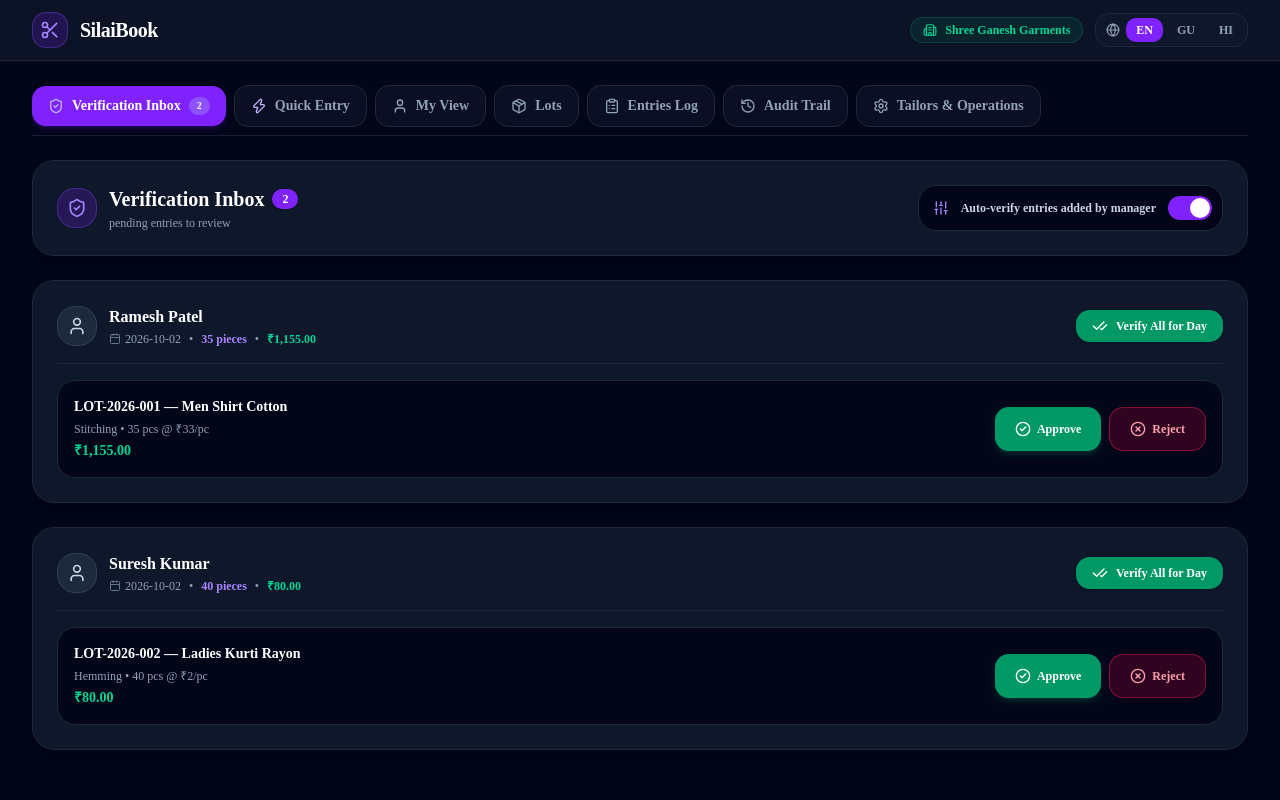
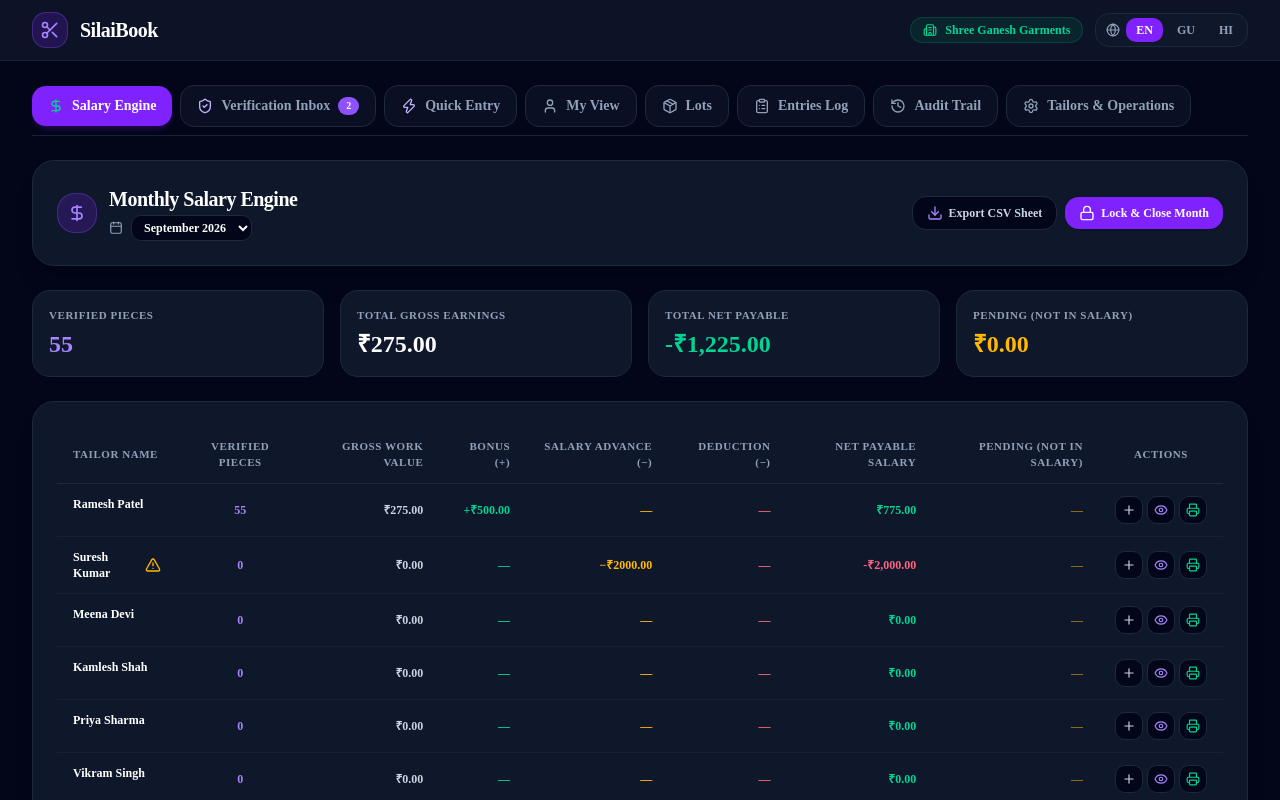
Before and after one commit to 1118A/SilaiBook, a Next.js app: page /en/dashboard in a window 1280 px wide. Shown: the top 800 px of the page. Built offline with nearby package versions, Linux system fonts and the light colour scheme.

Commit message:
feat: add localized layout, salary summary components, and salary engine unit tests

```diff
--- a/app/[locale]/dashboard/page.tsx
+++ b/app/[locale]/dashboard/page.tsx
@@ -15,6 +15,7 @@ import {
   Globe,
   ShieldCheck,
   History,
+  DollarSign,
 } from "lucide-react";
 import { usePayrollStore } from "@/lib/store/payroll-store";
 import { QuickEntryForm } from "@/components/entry/QuickEntryForm";
@@ -22,6 +23,7 @@ import { TailorEntryView } from "@/components/entry/TailorEntryView";
 import { EntryList } from "@/components/entry/EntryList";
 import { VerificationInbox } from "@/components/verification/VerificationInbox";
 import { AuditLogView } from "@/components/verification/AuditLogView";
+import { SalarySummaryTable } from "@/components/salary/SalarySummaryTable";
 import { LotManagement } from "@/components/lots/LotManagement";
 import { TailorManagement } from "@/components/management/TailorManagement";
 import { OperationManagement } from "@/components/management/OperationManagement";
@@ -36,10 +38,15 @@ export default function DashboardPage() {
     lots,
     operations,
     entries,
+    adjustments,
     auditLogs,
     autoVerifyManager,
     setAutoVerifyManager,
     lastEntry,
+    isMonthClosed,
+    closeMonth,
+    reopenMonth,
+    addAdjustment,
     getLotProgress,
     addEntry,
     verifyEntry,
@@ -53,7 +60,7 @@ export default function DashboardPage() {
     addOperation,
   } = usePayrollStore();
 
-  const [activeTab, setActiveTab] = useState<"quickEntry" | "verification" | "tailorView" | "entries" | "lots" | "audit" | "manage">("verification");
+  const [activeTab, setActiveTab] = useState<"salary" | "verification" | "quickEntry" | "tailorView" | "entries" | "lots" | "audit" | "manage">("salary");
   const [selectedTailorForView, setSelectedTailorForView] = useState<string>(tailors[0]?.id || "");
 
   const activeTailors = tailors.filter((t) => t.active);
@@ -104,6 +111,18 @@ export default function DashboardPage() {
       <main className="flex-1 max-w-7xl w-full mx-auto px-4 sm:px-8 py-6 space-y-6">
         {/* Navigation Tabs */}
         <div className="flex items-center gap-2 overflow-x-auto pb-2 border-b border-slate-800/80">
+          <button
+            onClick={() => setActiveTab("salary")}
+            className={`flex items-center gap-2 px-4 py-2.5 rounded-xl font-semibold text-xs sm:text-sm whitespace-nowrap transition ${
+              activeTab === "salary"
+                ? "bg-violet-600 text-white shadow-md shadow-violet-600/20"
+                : "bg-slate-900/60 text-slate-400 hover:text-slate-200 hover:bg-slate-900 border border-slate-800"
+            }`}
+          >
+            <DollarSign className="w-4 h-4 text-emerald-400" />
+            <span>{t("nav.salary")}</span>
+          </button>
+
           <button
             onClick={() => setActiveTab("verification")}
             className={`flex items-center gap-2 px-4 py-2.5 rounded-xl font-semibold text-xs sm:text-sm whitespace-nowrap transition ${
@@ -195,6 +214,20 @@ export default function DashboardPage() {
         </div>
 
         {/* Tab Content */}
+        {activeTab === "salary" && (
+          <SalarySummaryTable
+            tailors={tailors}
+            entries={entries}
+            adjustments={adjustments}
+            lots={lots}
+            operations={operations}
+            isMonthClosed={isMonthClosed("2026-09")}
+            onAddAdjustment={addAdjustment}
+            onCloseMonth={closeMonth}
+            onReopenMonth={reopenMonth}
+          />
+        )}
+
         {activeTab === "verification" && (
           <VerificationInbox
             entries={entries}
--- a/app/[locale]/layout.tsx
+++ b/app/[locale]/layout.tsx
@@ -16,8 +16,7 @@ export default async function LocaleLayout({ children, params }: Props) {
   const { locale } = await params;
 
   // Validate that the incoming `locale` parameter is valid
-  // eslint-disable-next-line @typescript-eslint/no-explicit-any
-  if (!routing.locales.includes(locale as any)) {
+  if (!routing.locales.includes(locale as "en" | "gu" | "hi")) {
     notFound();
   }
 
--- a/components/salary/SalarySummaryTable.tsx
+++ b/components/salary/SalarySummaryTable.tsx
@@ -12,8 +12,6 @@ import {
   AlertTriangle,
   Eye,
   Calendar,
-  Layers,
-  TrendingUp,
 } from "lucide-react";
 import { Tailor, PieceEntry, Adjustment, Lot, Operation, AdjustmentType } from "@/lib/types/payroll";
 import { calculateMonthlySalary, TailorMonthlySalary } from "@/lib/salary/engine";
--- a/components/salary/TailorSalaryDetailModal.tsx
+++ b/components/salary/TailorSalaryDetailModal.tsx
@@ -1,7 +1,6 @@
 "use client";
 
-import { useTranslations } from "next-intl";
-import { X, Calendar, Layers, Scissors, FileText } from "lucide-react";
+import { X, Calendar, Scissors, FileText } from "lucide-react";
 import { PieceEntry, Adjustment, Lot, Operation } from "@/lib/types/payroll";
 import { formatINR, multiplyPaise } from "@/lib/money";
 
@@ -24,7 +23,6 @@ export function TailorSalaryDetailModal({
   operations,
   onClose,
 }: TailorSalaryDetailModalProps) {
-  const t = useTranslations();
 
   return (
     <div className="fixed inset-0 z-50 bg-slate-950/80 backdrop-blur-md flex items-center justify-center p-4">
--- a/i18n/request.ts
+++ b/i18n/request.ts
@@ -5,8 +5,7 @@ export default getRequestConfig(async ({ requestLocale }) => {
   let locale = await requestLocale;
 
   // Ensure the locale is valid
-  // eslint-disable-next-line @typescript-eslint/no-explicit-any
-  if (!locale || !routing.locales.includes(locale as any)) {
+  if (!locale || !routing.locales.includes(locale as "en" | "gu" | "hi")) {
     locale = routing.defaultLocale;
   }
 
```
Also changed, not shown: 1 other file (tests, documents, lock files or other folders).
